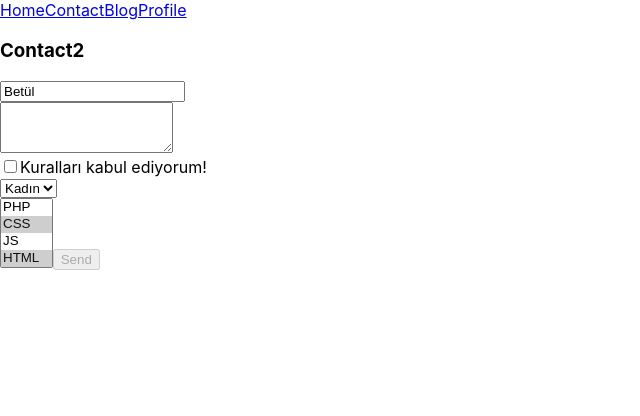
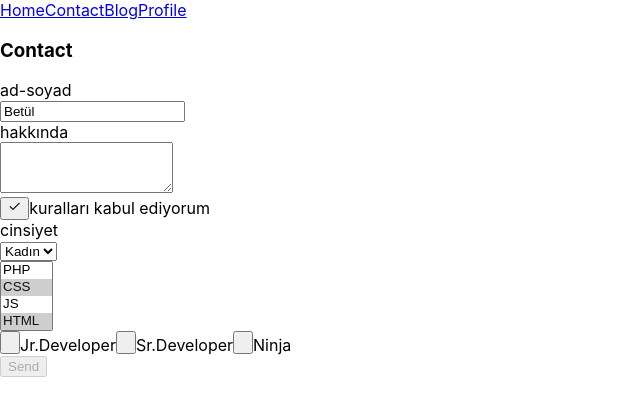
Before and after one commit to betulguner/betul-react-starter-kit, a React (Create React App) app: page /contact in a window 1280 px wide. Shown: the top 416 px of the page, without its empty margins (0-640 px from the left). Built offline with nearby package versions, Linux system fonts and the light colour scheme.

Commit message:
neww commitss

```diff
--- a/package.json
+++ b/package.json
@@ -10,6 +10,7 @@
     "react-bootstrap": "^2.10.0",
     "react-dom": "^18.2.0",
     "react-helmet": "^6.1.0",
+    "react-icons": "^5.0.1",
     "react-router-dom": "^6.22.0",
     "react-scripts": "5.0.1",
     "sass": "^1.70.0",
--- /dev/null
+++ b/src/components/form/Checkbox.js
@@ -0,0 +1,17 @@
+import {useField} from "formik";
+import { FiCheck } from "react-icons/fi";
+
+export default function Checkbox( {label, ...props}){
+
+    const [field,meta, helpers] = useField(props)
+
+    return(
+        <label>
+            <button onClick={ () => helpers.setValue(!field.value)} >
+                <FiCheck/>
+            </button>
+            {label}
+        </label>
+    )
+
+}
--- /dev/null
+++ b/src/components/form/File.js
@@ -0,0 +1,18 @@
+import {useField} from "formik";
+
+export default function File( {label, ...props}){
+
+    const [field,meta, helpers] = useField(props)
+
+    const changeHandle = e => {
+        helpers.setValue(e.target.files[0])
+    }
+
+    return(
+        <label>
+            <div>{label}</div>
+            <input type= "file" onChange={changeHandle} {...props}/>
+        </label>
+    )
+
+}
--- /dev/null
+++ b/src/components/form/Radio.js
@@ -0,0 +1,19 @@
+import {useField} from "formik";
+import { FiCheck } from "react-icons/fi";
+
+export default function Radio( {label,options, ...props}){
+
+    const [field,meta, helpers] = useField(props)
+
+    return <div>
+        {options.map((option,key) => (
+        <label>
+            <button onClick={() => helpers.setValue(option.key)}>
+                <option/>
+            </button>
+            {option.value}
+        </label>
+    ))}
+    </div>
+
+}
--- /dev/null
+++ b/src/components/form/Select.js
@@ -0,0 +1,18 @@
+import {useField} from "formik";
+
+export default function Select( {label,options, ...props}){
+
+    const [field,meta, helpers] = useField(props)
+
+    return(
+        <label>
+            <div>{label}</div>
+            <select {...field} {...props}>
+                {options.map((option,key) => (
+                    <option value={option.key} key={key}>{option.value}</option>
+                ))}
+            </select>
+        </label>
+    )
+
+}
--- /dev/null
+++ b/src/components/form/Textarea.js
@@ -0,0 +1,14 @@
+import {useField} from "formik";
+
+export default function Textarea( {label, ...props}){
+
+    const [field,meta, helpers] = useField(props)
+
+    return(
+        <label>
+            <div>{label}</div>
+            <textarea {...field} {...props}/>
+        </label>
+    )
+
+}
--- /dev/null
+++ b/src/components/form/input.js
@@ -0,0 +1,14 @@
+import {useField} from "formik";
+
+export default function Input( {label, ...props}){
+
+    const [field,meta, helpers] = useField(props)
+
+    return(
+        <label>
+            <div>{label}</div>
+            <input {...field} {...props}/>
+        </label>
+    )
+
+}
--- a/src/pages/Contact.js
+++ b/src/pages/Contact.js
@@ -1,38 +1,52 @@
 import {Formik, Form, Field} from "formik";
+import Input from "../components/form/input";
+import File from "../components/form/File";
+import Checkbox from "../components/form/Checkbox";
+import Textarea from "../components/form/Textarea";
+import Select from "../components/form/Select";
+import Radio from "../components/form/Radio";
 
 export default function Contact(){
     return(
         <div>
-            <h3>Contact2</h3>
+            <h3>Contact</h3>
             <Formik initialValues={{
                 name: 'Betül',
                 about: '',
                 accept:false,
                 gender:1,
-                skills: ['html', 'css', 'mssql']
+                skills: ['html', 'css', 'mssql'],
+                level: 'sr'
             }}
             onSubmit={values => console.log(values)}>
 
                 {({values}) => (
                     <Form>
-                        <Field name="name"/> <br/>
-                        <Field component="textarea" rows={3} cols={19} name="about"/> <br/>
-                        <label>
-                            <Field type="checkbox" name="accept"/>
-                            Kuralları kabul ediyorum!
-                        </label><br/>
-                        <Field component="select" name="gender">
-                            <option value={1}>Kadın</option>
-                            <option value={2}>Erkek</option>
-                        </Field> <br/>
+                        <Input label="ad-soyad" name="name"/> <br/>
+                        <Textarea label="hakkında" rows={3} cols={19} name="about"/> <br/>
+                        <Checkbox label="kuralları kabul ediyorum" name="accept"/> <br/>
+
+                        <Select label="cinsiyet" name="gender" options= {[
+                            {key: 1, value: 'Kadın'},
+                            {key: 2, value: 'Erkek'}
+
+                        ]}/>  <br/>
+
                         <Field component="select" name="skills" multiple={true}>
                             <option value="php">PHP</option>
                             <option value="css">CSS</option>
                             <option value="js">JS</option>
                             <option value="html">HTML</option>
                             <option value="mssql">MSSQL</option>
+                        </Field><br/>
 
-                        </Field>
+                        <Radio label="seviyenizi seçin:" name="level" options={[
+                            {key:"jr",value:"Jr.Developer"},
+                            {key:"sr",value:"Sr.Developer"},
+                            {key:"ninja",value:"Ninja"}
+
+                        ]}/>
+
                         <button disabled={!values.accept} type="submit">Send</button>
                     </Form>
                 )}
--- a/src/pages/Contact2.js
+++ b/src/pages/Contact2.js
@@ -4,7 +4,7 @@ export default function Contact(){
     return(
         <div>
             <Helmet>
-                <title>Contact</title>
+                <title>Contact2</title>
             </Helmet>
             Contact page
 
```
Also changed, not shown: 1 other file (tests, documents, lock files or other folders).
